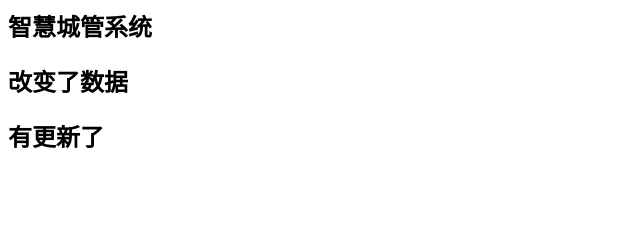
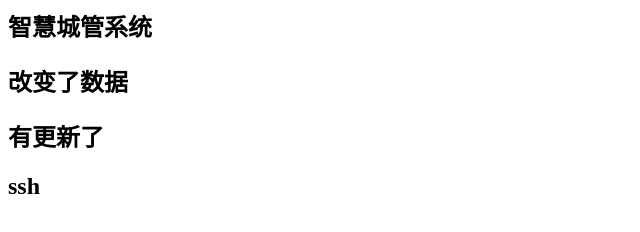
Before and after one commit to chengjunsun6/git_demo3, a plain HTML site: page index.html in a window 1280 px wide. Shown: the full height of the page, 0-640 px from the left. Drawn offline with Linux system fonts and the light colour scheme.

Commit message:
加入了ssh

```diff
--- a/index.html
+++ b/index.html
@@ -5,5 +5,6 @@
 	<h2>智慧城管系统</h2>
 	<h2>改变了数据</h2>
 	<h2>有更新了</h2>
-        </bod>
+	<h2>ssh</>
+        </body>
 </html>
```
